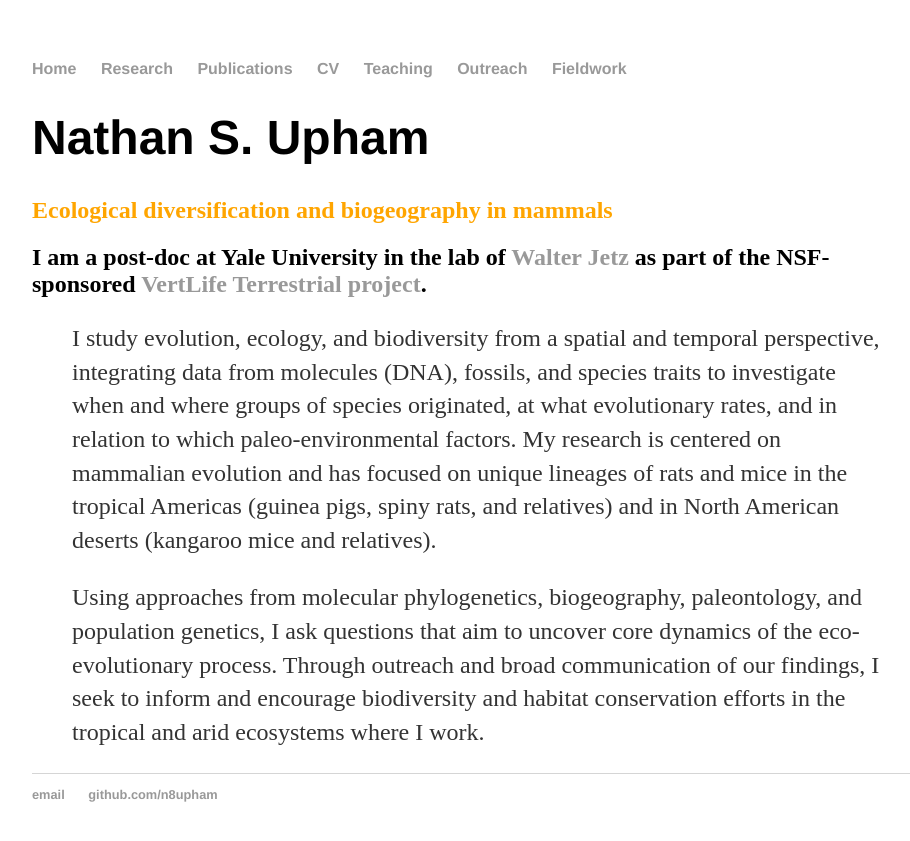
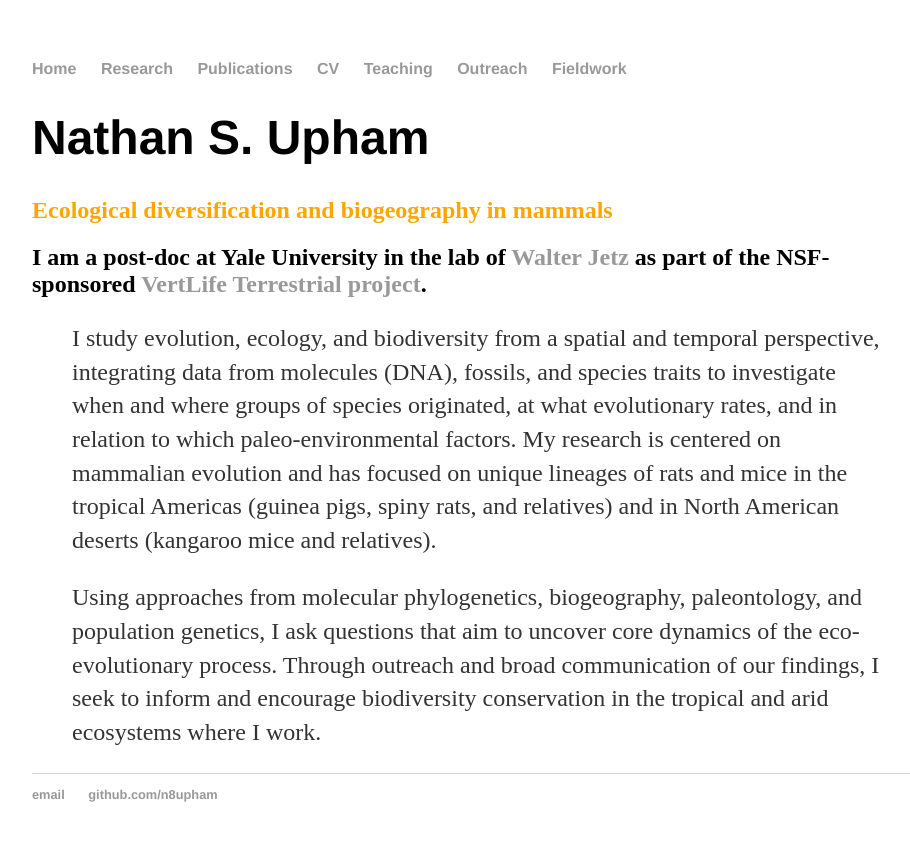
Before and after one commit to n8upham/n8upham.github.io, a Jekyll site: the page built from index.md, in a window 1280 px wide. Shown: the top 841 px of the page, without its empty margins (160-1070 px from the left). Built offline with Jekyll 4.4.1, drawn with Linux system fonts in a browser that asks for light colours.

Commit message:
Update index.md

```diff
--- a/index.md
+++ b/index.md
@@ -10,4 +10,4 @@ title: Nate Upham, Home
 
 > I study evolution, ecology, and biodiversity from a spatial and temporal perspective, integrating data from molecules (DNA), fossils, and species traits to investigate when and where groups of species originated, at what evolutionary rates, and in relation to which paleo-environmental factors.  My research is centered on mammalian evolution and has focused on unique lineages of rats and mice in the tropical Americas (guinea pigs, spiny rats, and relatives) and in North American deserts (kangaroo mice and relatives).
 
->Using approaches from molecular phylogenetics, biogeography, paleontology, and population genetics, I ask questions that aim to uncover core dynamics of the eco-evolutionary process.  Through outreach and broad communication of our findings, I seek to inform and encourage biodiversity and habitat conservation efforts in the tropical and arid ecosystems where I work.
+>Using approaches from molecular phylogenetics, biogeography, paleontology, and population genetics, I ask questions that aim to uncover core dynamics of the eco-evolutionary process.  Through outreach and broad communication of our findings, I seek to inform and encourage biodiversity conservation in the tropical and arid ecosystems where I work.
```
